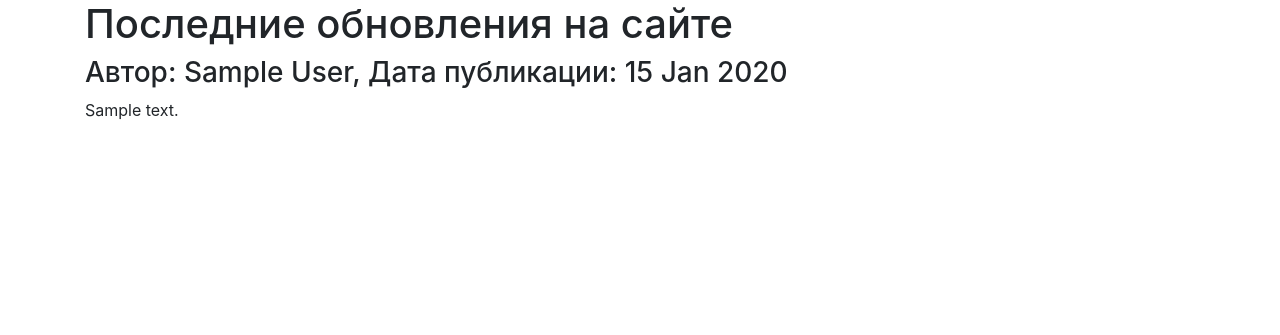
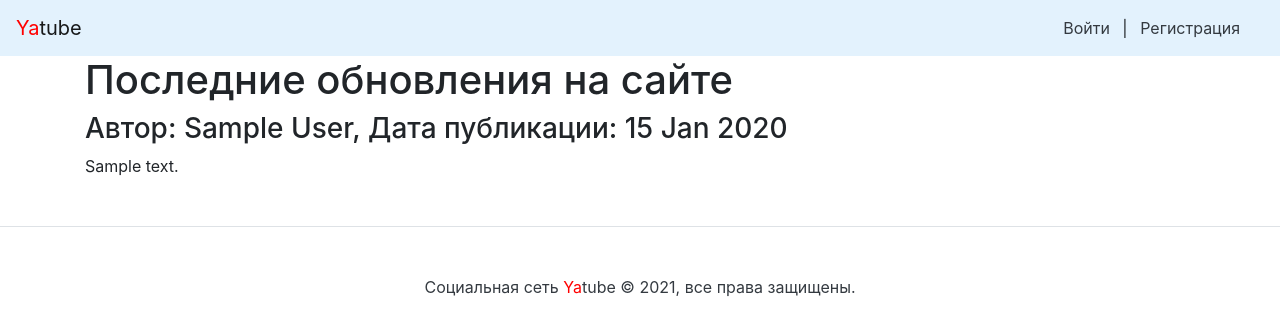
Before and after one commit to EvgeniyBudaev/hw02_community, a Django app: page / in a window 1280 px wide. Shown: the top 335 px of the page. Run offline with Django 3.2, Linux system fonts and the light colour scheme; tables that the repository leaves empty hold one stand-in row (values such as "Sample post"); some libraries are stand-ins or nearby versions.

Commit message:
Доработка базового шаблона

```diff
--- a/yatube/posts/views.py
+++ b/yatube/posts/views.py
@@ -1,11 +1,13 @@
 from django.shortcuts import render, get_object_or_404
+import datetime as dt
 
 from .models import Post, Group
 
 
 def index(request):
     latest = Post.objects.order_by("-pub_date")[:11]
-    return render(request, "index.html", {"posts": latest})
+    current_year = dt.datetime.now().year
+    return render(request, "index.html", {"posts": latest, "year": current_year})
 
 
 def group_posts(request, slug):
--- a/yatube/templates/base.html
+++ b/yatube/templates/base.html
@@ -16,7 +16,7 @@
 </head>
 
 <body>
-
+{% include 'nav.html' %}
 <main>
   <div class="container">
     <h1>{% block header %}The Last Social Media You'll Ever
@@ -26,7 +26,7 @@
     {% endblock %}
   </div>
 </main>
-
+{% include 'footer.html' %}
 </body>
 
 </html>
--- /dev/null
+++ b/yatube/templates/footer.html
@@ -0,0 +1,3 @@
+<footer class="pt-4 my-md-5 pt-md-5 border-top">
+    <p class="m-0 text-dark text-center ">Социальная сеть <span style="color:red">Ya</span>tube © {{ year }}, все права защищены. </p>
+</footer>
--- /dev/null
+++ b/yatube/templates/nav.html
@@ -0,0 +1,13 @@
+<nav class="navbar navbar-light" style="background-color: #e3f2fd;">
+    <a class="navbar-brand" href="/"><span style="color:red">Ya</span>tube</a>
+    <nav class="my-2 my-md-0 mr-md-3">
+        {% if user.is_authenticated %}
+        Пользователь: {{ user.username }}.
+        <a class="p-2 text-dark" href="{% url 'password_change' %}">Изменить пароль</a>
+        <a class="p-2 text-dark" href="{% url 'logout' %}">Выйти</a>
+        {% else %}
+        <a class="p-2 text-dark" href="{% url 'login' %}">Войти</a> |
+        <a class="p-2 text-dark" href="{% url 'signup' %}">Регистрация</a>
+        {% endif %}
+    </nav>
+</nav>
```
Also changed, not shown: yatube/users/views.py (line endings or trailing spaces).
